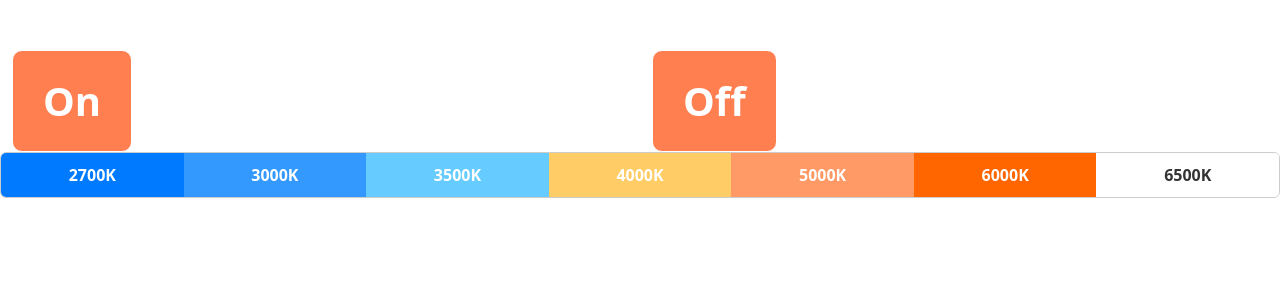
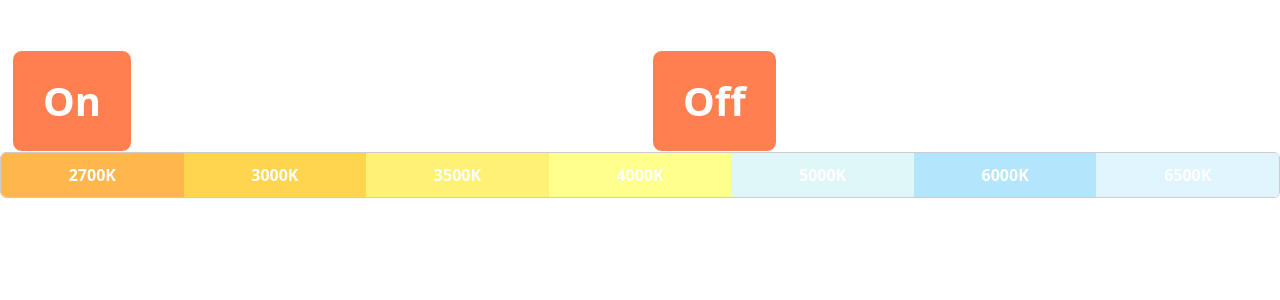
Before and after one commit to a-westermann/govee_bulb_automation, a Django app: template govee_bulb_automation/templates/govee_bulb_automation/bulb_home.html in a window 1280 px wide. Shown: the top 300 px of the page. Run offline with Django 3.2, Linux system fonts and the light colour scheme; the template is opened without the code that fills it, so the values that code supplies are empty.

Commit message:
temp set

```diff
--- a/govee_bulb_automation/templates/govee_bulb_automation/bulb_home.html
+++ b/govee_bulb_automation/templates/govee_bulb_automation/bulb_home.html
@@ -26,13 +26,13 @@
 
 
 <div class="temp-grid">
-  <div class="temp-option" style="background-color: #007BFF;" onclick="setTemperature(2700)">2700K</div>
-  <div class="temp-option" style="background-color: #3399FF;" onclick="setTemperature(3000)">3000K</div>
-  <div class="temp-option" style="background-color: #66CCFF;" onclick="setTemperature(3500)">3500K</div>
-  <div class="temp-option" style="background-color: #FFCC66;" onclick="setTemperature(4000)">4000K</div>
-  <div class="temp-option" style="background-color: #FF9966;" onclick="setTemperature(5000)">5000K</div>
-  <div class="temp-option" style="background-color: #FF6600;" onclick="setTemperature(6000)">6000K</div>
-  <div class="temp-option" style="background-color: #FFFFFF; color: #333;" onclick="setTemperature(6500)">6500K</div>
+  <div class="temp-option" style="background-color: #FFB74D;" onclick="setTemperature(2700)">2700K</div>
+  <div class="temp-option" style="background-color: #FFD54F;" onclick="setTemperature(3000)">3000K</div>
+  <div class="temp-option" style="background-color: #FFF176;" onclick="setTemperature(3500)">3500K</div>
+  <div class="temp-option" style="background-color: #FFFF8D;" onclick="setTemperature(4000)">4000K</div>
+  <div class="temp-option" style="background-color: #E0F7FA;" onclick="setTemperature(5000)">5000K</div>
+  <div class="temp-option" style="background-color: #B3E5FC;" onclick="setTemperature(6000)">6000K</div>
+  <div class="temp-option" style="background-color: #E1F5FE;" onclick="setTemperature(6500)">6500K</div>
 </div>
 
 
```
